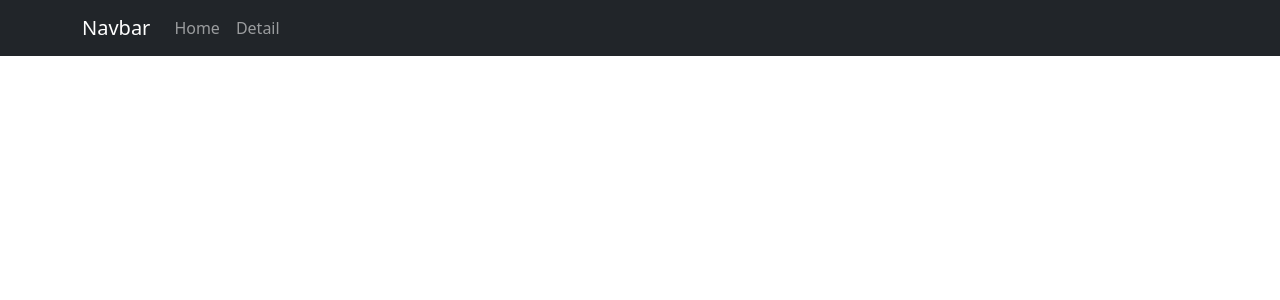
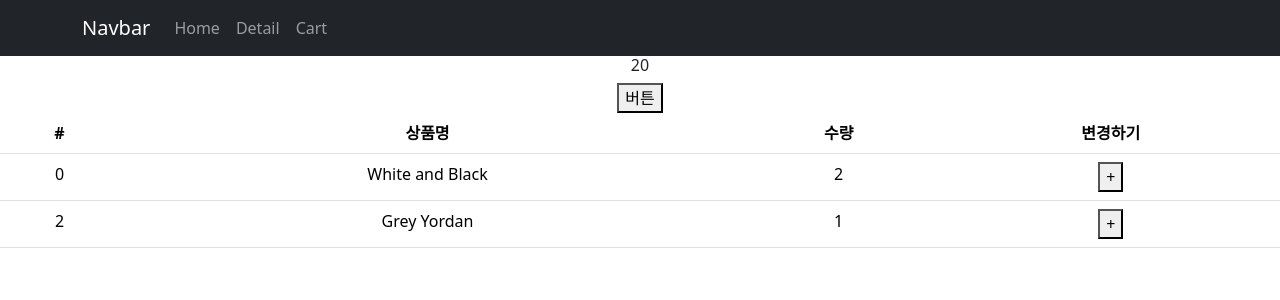
Before and after one commit to dragonone2/React_shoppingMall, a React (Create React App) app: page /cart in a window 1280 px wide. Before the commit this address had no page. Shown: the top 300 px of the page. Built offline with nearby package versions, Linux system fonts and the light colour scheme.

Commit message:
redux사용

```diff
--- a/package.json
+++ b/package.json
@@ -3,6 +3,7 @@
   "version": "0.1.0",
   "private": true,
   "dependencies": {
+    "@reduxjs/toolkit": "^1.9.7",
     "@testing-library/jest-dom": "^5.17.0",
     "@testing-library/react": "^13.4.0",
     "@testing-library/user-event": "^13.5.0",
@@ -11,6 +12,7 @@
     "react": "^18.2.0",
     "react-bootstrap": "^2.9.1",
     "react-dom": "^18.2.0",
+    "react-redux": "^8.1.3",
     "react-router-dom": "^6.19.0",
     "react-scripts": "5.0.1",
     "web-vitals": "^2.1.4"
--- a/src/App.js
+++ b/src/App.js
@@ -7,6 +7,7 @@ import { useState, useEffect } from "react";
 import data from "./data.js";
 import { Routes, Route, Link, useNavigate, Outlet } from "react-router-dom";
 import Detail from "./routes/Detail.js";
+import Cart from "./routes/Cart.js";
 import axios from "axios";
 function App() {
   let [shoes, setShoes] = useState(data);
@@ -32,6 +33,13 @@ function App() {
               }}
             >
               Detail
+            </Nav.Link>
+            <Nav.Link
+              onClick={() => {
+                navigate("/cart");
+              }}
+            >
+              Cart
             </Nav.Link>
           </Nav>
         </Container>
@@ -77,6 +85,9 @@ function App() {
           }
         />
         <Route path="/detail/:id" element={<Detail shoes={shoes} />} />
+
+        <Route path="/cart" element={<Cart/>}></Route>
+
       </Routes>
 
     </div>
--- /dev/null
+++ b/src/routes/Cart.js
@@ -0,0 +1,43 @@
+import {Table} from 'react-bootstrap'
+import { useDispatch, useSelector } from 'react-redux';
+import { changeName, plusNum, plus } from './../store.js';
+
+
+function Cart() {
+
+    let state = useSelector((state)=>{return state}) //Redux store에서 가져와줌
+    let dispatch = useDispatch()    //store.js에 요청하는 함수
+
+  return (
+    <div>
+        <h6>{state.user.age}</h6>
+        <button onClick={()=>{dispatch(plusNum(100))}}>버튼</button>
+      <Table>
+        <thead>
+          <tr>
+            <th>#</th>
+            <th>상품명</th>
+            <th>수량</th>
+            <th>변경하기</th>
+          </tr>
+        </thead>
+        <tbody>
+            {
+                state.cart.map((a,i)=>
+                <tr key={i}>
+                <td>{state.cart[i].id}</td>
+                <td>{state.cart[i].name}</td>
+                <td>{state.cart[i].count}</td>
+                <td><button onClick={()=>{
+                    dispatch(plus(state.cart[i].id))
+                }}>+</button></td>
+              </tr>
+                )
+            }
+        </tbody>
+      </Table>
+    </div>
+  );
+}
+
+export default Cart;
--- a/src/routes/Detail.js
+++ b/src/routes/Detail.js
@@ -1,13 +1,16 @@
 import { useEffect, useState } from "react";
 import { useParams } from "react-router-dom";
 import { Nav } from "react-bootstrap";
+import { addItem } from "./../store.js";
+import { useDispatch } from "react-redux";
+
 function Detail(props) {
   let [alert, setAlert] = useState(true);
   let [fade2, setFade2] = useState('');
   let [count, setCount] = useState(0);
-
   let { id } = useParams();
   let [탭, 탭변경] = useState(0);
+  let dispatch = useDispatch()
 
   let 찾은상품 = props.shoes.find(function (x) {
     return x.id == id; //props(data.js이죠).shoes 안에 id중 param의 값과 같으면 출력
@@ -65,7 +68,9 @@ function Detail(props) {
           <h4 className="pt-5">{찾은상품.title}</h4>
           <p>{찾은상품.content}</p>
           <p>{찾은상품.price}</p>
-          <button className="btn btn-danger">주문하기</button>
+          <button className="btn btn-danger" onClick={()=>{
+            dispatch(addItem( {id : 찾은상품.id, name : 찾은상품.title, count : 1} ))
+          }}>주문하기</button>
         </div>
       </div>
       <Nav variant="tabs" defaultActiveKey="link0">
--- /dev/null
+++ b/src/store.js
@@ -0,0 +1,29 @@
+import { configureStore, createSlice } from '@reduxjs/toolkit'
+import user from './store/userSlice.js'
+
+export let {changeName, plusNum} = user.actions  //값을 변경하기 위한 user안의 함수들을 export하는 코드
+
+let cart = createSlice({
+    name: 'cart' ,
+    initialState :  [
+        {id : 0, name : 'White and Black', count : 2},
+        {id : 2, name : 'Grey Yordan', count : 1}
+      ],
+      reducers : {
+        plus(state, action){
+            let num = state.findIndex((a)=>{return a.id === action.payload })
+            state[num].count++
+        },
+        addItem(state, action){
+            state.push(action.payload)
+        }
+    }
+})
+export let {addItem, plus} = cart.actions  //값을 변경하기 위한 user안의 함수들을 export하는 코드
+
+export default configureStore({
+  reducer: {
+    user : user.reducer,
+    cart : cart.reducer
+  }
+})
--- /dev/null
+++ b/src/store/userSlice.js
@@ -0,0 +1,16 @@
+import { createSlice } from "@reduxjs/toolkit"
+
+let user = createSlice({ //useState와 비슷한 역할
+    name : 'user',
+    initialState: {name:'kim', age: 20},
+    reducers : {
+        changeName(state){
+            state.name = 'park'
+        },
+        plusNum(state, action){ //파라미터를 추가하여 입력되는 값을 더해주는 방식
+            state.age += action.payload  //.payload를 써주어야 전달됨
+        }
+    }
+})
+
+export default user;
```
Also changed, not shown: src/index.js (+14 -10 lines), 1 other file (tests, documents, lock files or other folders).
